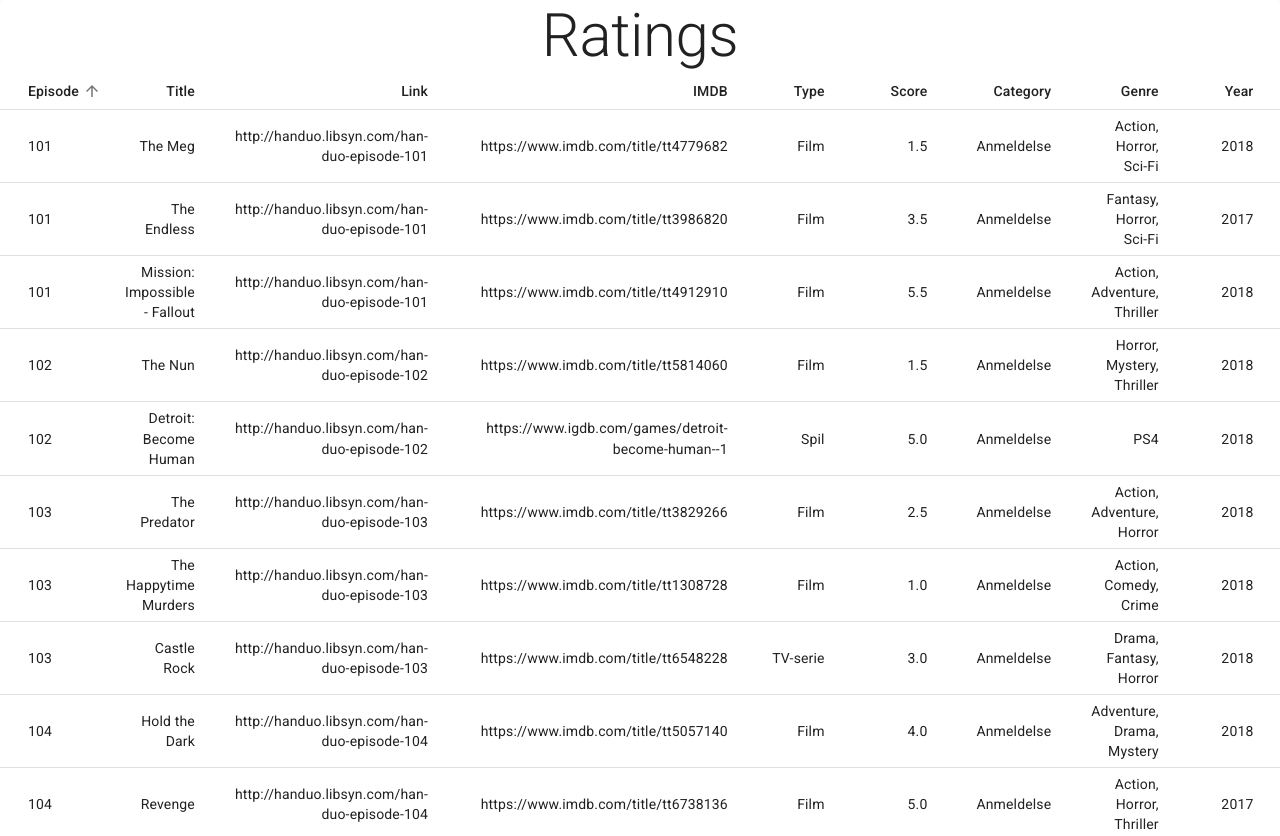
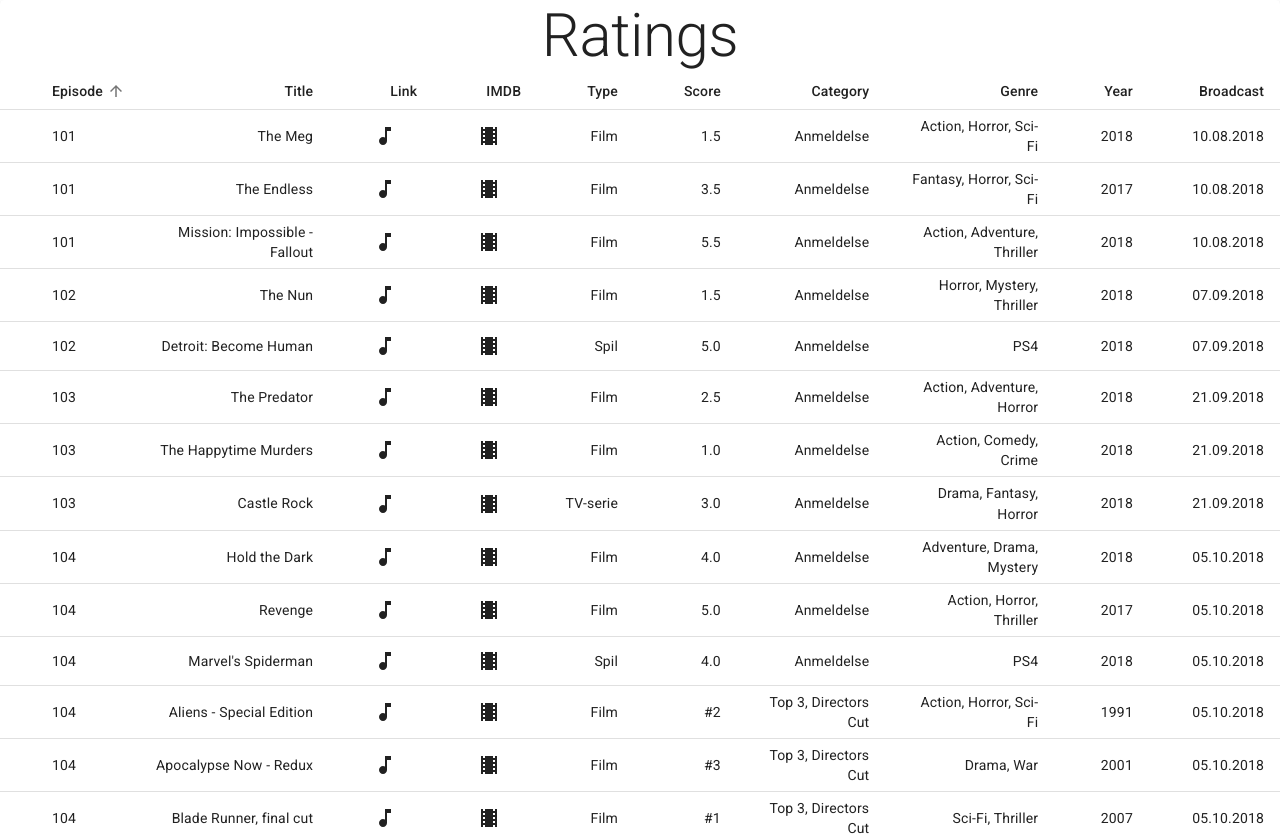
Before and after one commit to priebek/handuo-ratings, a React (Create React App) app: page / in a window 1280 px wide. Shown: the top 836 px of the page. Built offline with nearby package versions, Linux system fonts and the light colour scheme.

Commit message:
url are now clickable links

```diff
--- a/src/App.tsx
+++ b/src/App.tsx
@@ -13,7 +13,9 @@
 import { Order } from "./utility/order";
 import stableSort from "./utility/stablesort";
 import dataJson from "./data.json";
-import { Typography } from "@material-ui/core";
+import { Typography, Button } from "@material-ui/core";
+import TheatersIcon from "@material-ui/icons/Theaters";
+import MusicNoteIcon from "@material-ui/icons/MusicNote";
 
 const rows = dataJson;
 
@@ -97,8 +99,16 @@
                         {row.episode}
                       </TableCell>
                       <TableCell align="right">{row.title}</TableCell>
-                      <TableCell align="right">{row.link}</TableCell>
-                      <TableCell align="right">{row.imdb}</TableCell>
+                      <TableCell align="right">
+                        <Button href={row.link} target="_blank">
+                          <MusicNoteIcon />
+                        </Button>
+                      </TableCell>
+                      <TableCell align="right">
+                        <Button href={row.imdb} target="_blank">
+                          <TheatersIcon />
+                        </Button>
+                      </TableCell>
                       <TableCell align="right">{row.type}</TableCell>
                       <TableCell align="right">{row.score}</TableCell>
                       <TableCell align="right">{row.category}</TableCell>
```
